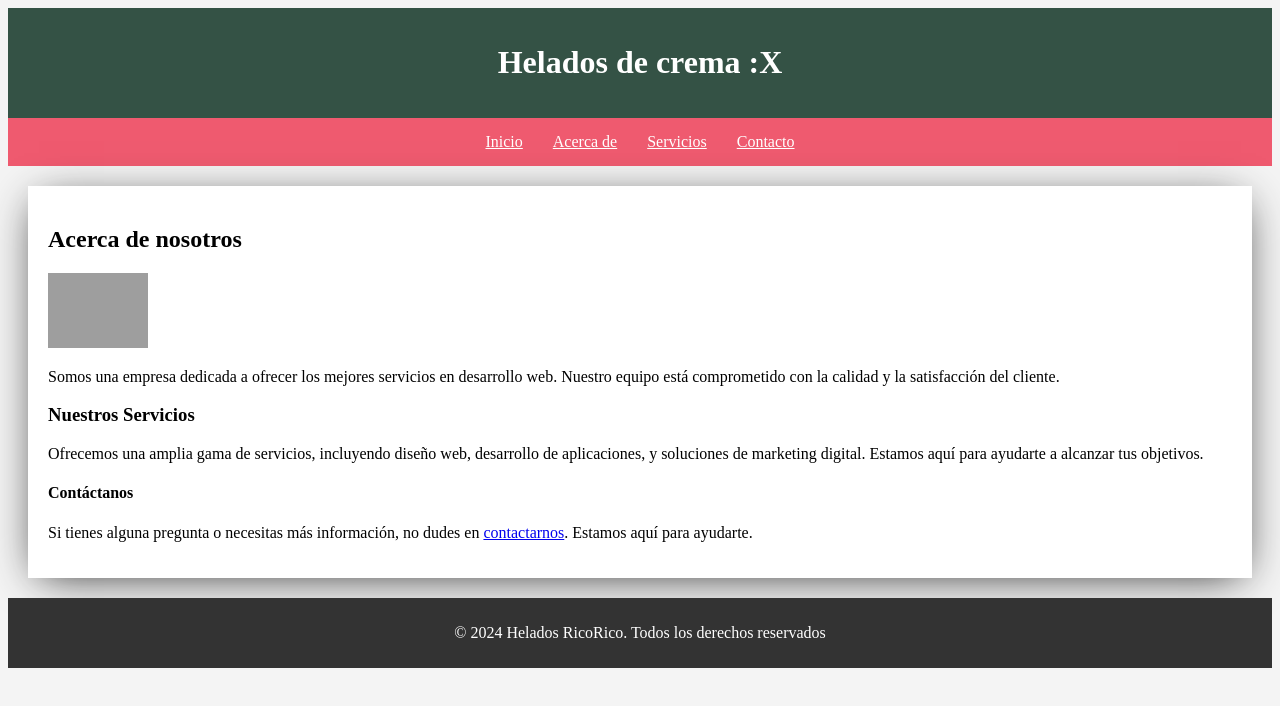
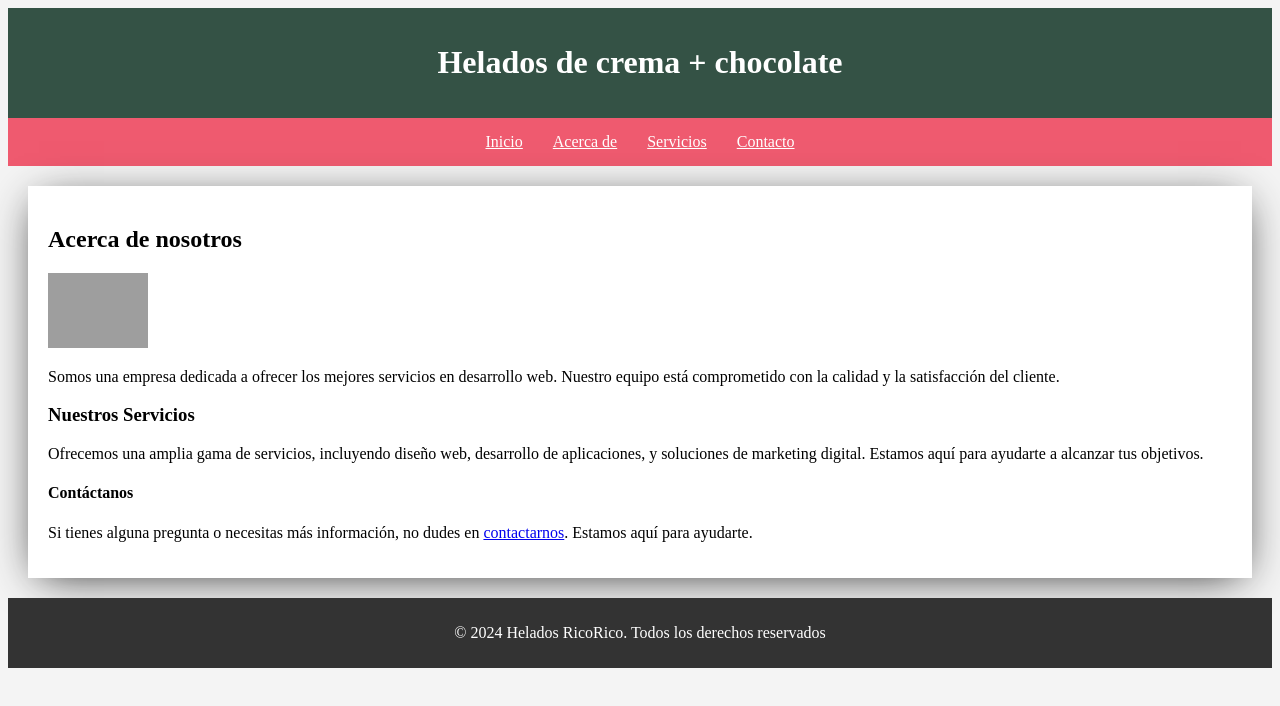
Before and after one commit to lokcito/helados-cremoso, a plain HTML site: page index.html in a window 1280 px wide. Drawn offline with Linux system fonts and the light colour scheme; grey boxes are pictures that could not be loaded.

Commit message:
se actualizo el titulo

```diff
--- a/index.html
+++ b/index.html
@@ -44,7 +44,7 @@
 <body>
     <!-- Esta linea es para el usuario -->
     <header>
-        <h1>Helados de crema :X</h1>
+        <h1>Helados de crema + chocolate</h1>
     </header>
     <nav>
         <a href="#inicio">Inicio</a>
```
